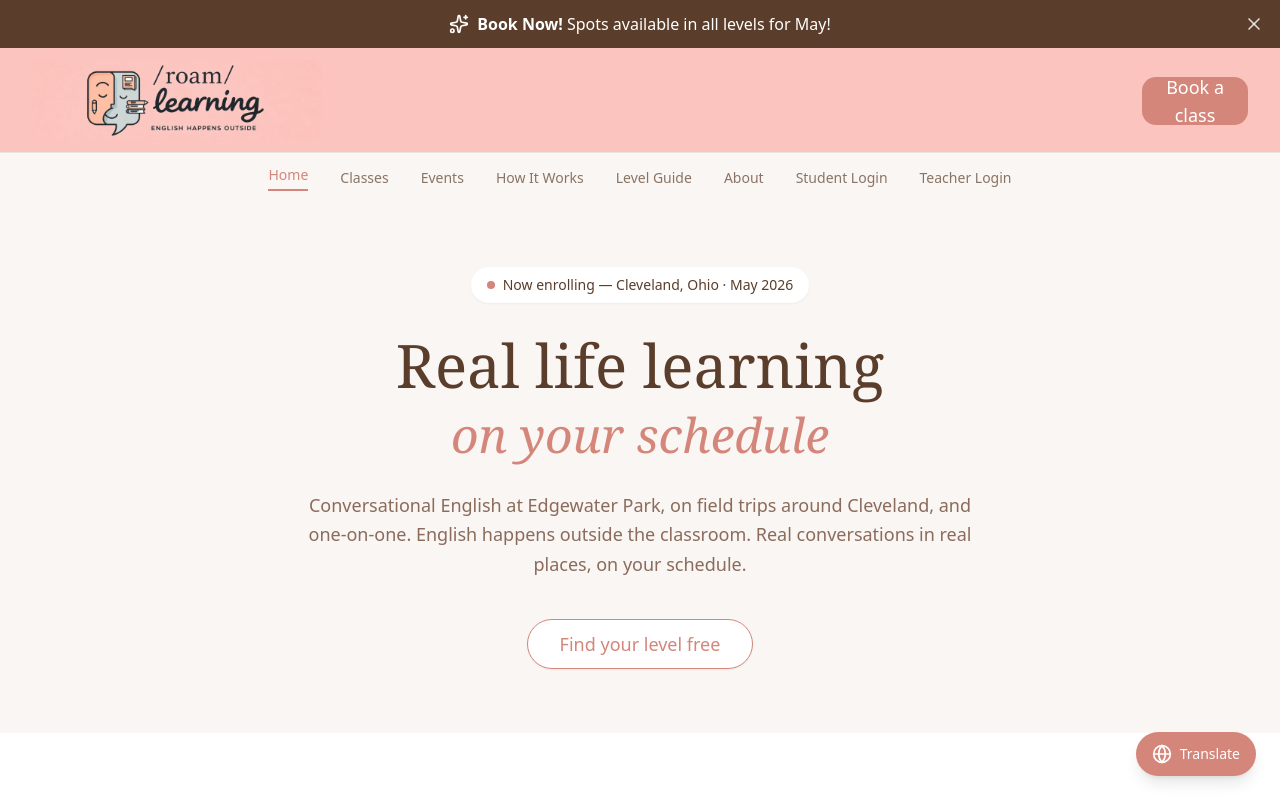
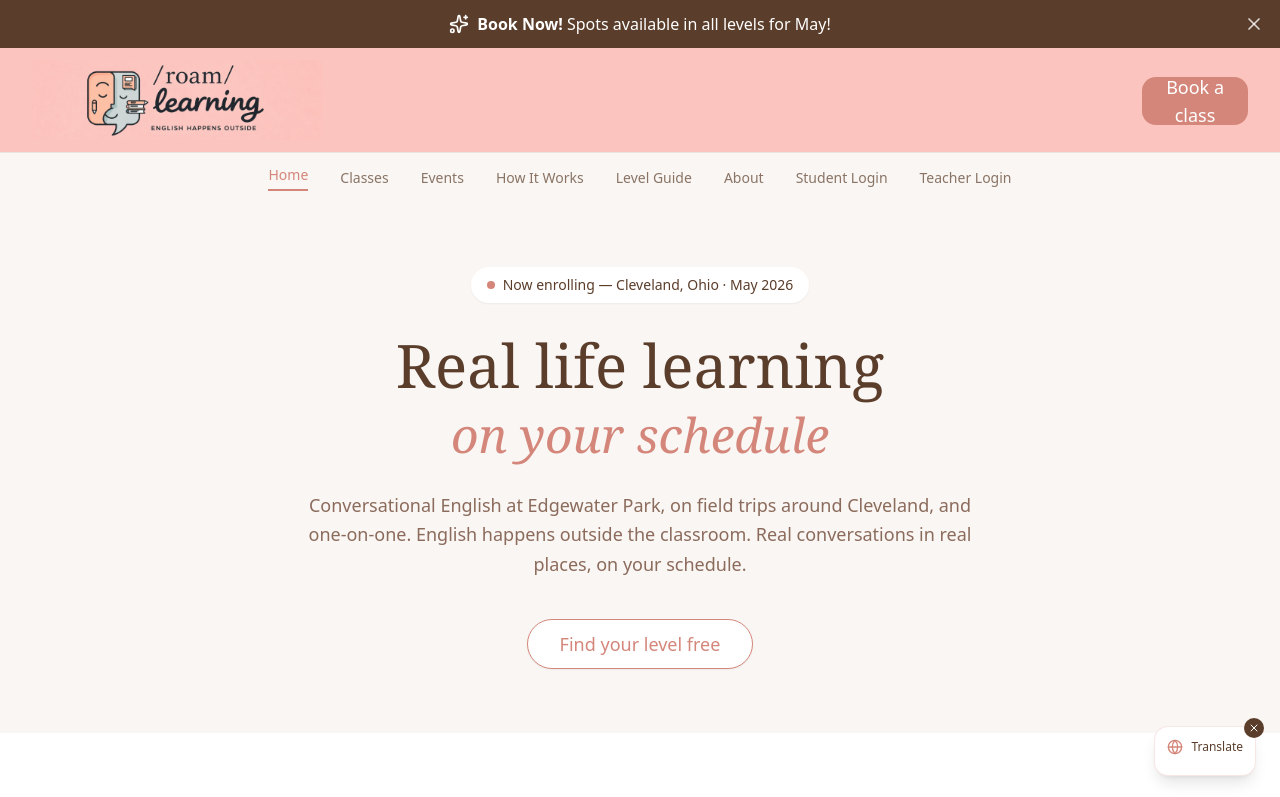
Before and after one commit to roamlearning/Roam, a React (Vite) app: page / in a window 1280 px wide. Shown: the top 797 px of the page. Built offline with nearby package versions, Linux system fonts and the light colour scheme.

Commit message:
Fix Google Translate integration

```diff
--- a/src/App.tsx
+++ b/src/App.tsx
@@ -1,9 +1,8 @@
 import { BrowserRouter as Router, Routes, Route, Link, useLocation } from 'react-router-dom';
-import React, { useState } from 'react';
+import React, { useState, useEffect } from 'react';
 import { Menu, X, Globe, Check, Clock, Users, Calendar, Sparkles, Lock, MessageCircle, BookOpen, Headphones, PenTool, ArrowRight, RotateCcw, MapPin, UsersRound, PartyPopper, Mail, Phone } from 'lucide-react';
 import { Button } from '@/components/ui/button';
 import { Accordion, AccordionContent, AccordionItem, AccordionTrigger } from '@/components/ui/accordion';
-import { Dialog, DialogContent, DialogHeader, DialogTitle } from '@/components/ui/dialog';
 import './App.css';
 
 // Navigation Component - Logo banner style
@@ -113,59 +112,56 @@ function Navigation() {
   );
 }
 
-// Floating Translate Button with More Languages
-function FloatingTranslateButton() {
-  const [isOpen, setIsOpen] = useState(false);
-  const languages = [
-    { code: 'es', name: 'Español' },
-    { code: 'fr', name: 'Français' },
-    { code: 'de', name: 'Deutsch' },
-    { code: 'zh', name: '中文' },
-    { code: 'ar', name: 'العربية' },
-    { code: 'hi', name: 'हिन्दी' },
-    { code: 'pt', name: 'Português' },
-    { code: 'ru', name: 'Русский' },
-    { code: 'tr', name: 'Türkçe' },
-    { code: 'ja', name: '日本語' },
-    { code: 'ko', name: '한국어' },
-    { code: 'it', name: 'Italiano' },
-    { code: 'pl', name: 'Polski' },
-    { code: 'uk', name: 'Українська' },
-    { code: 'vi', name: 'Tiếng Việt' },
-    { code: 'th', name: 'ไทย' },
-  ];
+// Google Translate Widget
+function GoogleTranslateWidget() {
+  const [isVisible, setIsVisible] = useState(true);
+
+  useEffect(() => {
+    // Add Google Translate script
+    const addScript = () => {
+      const script = document.createElement('script');
+      script.src = '//translate.google.com/translate_a/element.js?cb=googleTranslateElementInit';
+      script.async = true;
+      document.body.appendChild(script);
+    };
+
+    // Define the callback function
+    (window as any).googleTranslateElementInit = () => {
+      new (window as any).google.translate.TranslateElement(
+        {
+          pageLanguage: 'en',
+          includedLanguages: 'es,fr,de,zh-CN,ar,hi,pt,ru,tr,ja,ko,it,pl,uk,vi,th',
+          layout: (window as any).google.translate.TranslateElement.InlineLayout.SIMPLE,
+        },
+        'google_translate_element'
+      );
+    };
+
+    addScript();
+  }, []);
+
+  if (!isVisible) return null;
 
   return (
     <div className="fixed bottom-6 right-6 z-50">
-      <Dialog open={isOpen} onOpenChange={setIsOpen}>
-        <DialogContent className="sm:max-w-[400px] max-h-[80vh] overflow-y-auto">
-          <DialogHeader>
-            <DialogTitle className="text-center text-[#5a3d2a]">Translate to your language</DialogTitle>
-          </DialogHeader>
-          <div className="grid grid-cols-2 gap-2 mt-4">
-            {languages.map((lang) => (
-              <button
-                key={lang.code}
-                onClick={() => {
-                  alert(`Translating to ${lang.name}... (Google Translate integration would go here)`);
-                  setIsOpen(false);
-                }}
-                className="p-3 text-sm rounded-lg bg-[#faf6f3] hover:bg-[#d4867a] hover:text-white transition-colors text-[#5a3d2a]"
-              >
-                {lang.name}
-              </button>
-            ))}
+      <div className="relative">
+        {/* Close button */}
+        <button
+          onClick={() => setIsVisible(false)}
+          className="absolute -top-2 -right-2 bg-[#5a3d2a] text-white rounded-full p-1 hover:bg-[#3d2a1d] transition-colors z-10"
+        >
+          <X className="h-3 w-3" />
+        </button>
+
+        {/* Google Translate Element */}
+        <div className="bg-white rounded-xl shadow-lg p-3 border border-[#d4867a]/20">
+          <div className="flex items-center gap-2 mb-2">
+            <Globe className="h-4 w-4 text-[#d4867a]" />
+            <span className="text-xs font-medium text-[#5a3d2a]">Translate</span>
           </div>
-        </DialogContent>
-      </Dialog>
-
-      <button
-        onClick={() => setIsOpen(true)}
-        className="flex items-center gap-2 bg-[#d4867a] hover:bg-[#c2756a] text-white px-4 py-3 rounded-full shadow-lg hover:shadow-xl transition-all duration-300 group"
-      >
-        <Globe className="h-5 w-5 group-hover:rotate-12 transition-transform" />
-        <span className="text-sm font-medium hidden sm:inline">Translate</span>
-      </button>
+          <div id="google_translate_element" className="[&>div]:!border-0 [&_.goog-te-gadget]:!text-[#5a3d2a] [&_.goog-te-gadget-simple]:!border-[#d4867a] [&_.goog-te-gadget-simple]:!rounded-lg [&_.goog-te-gadget-simple]:!bg-[#faf6f3]" />
+        </div>
+      </div>
     </div>
   );
 }
@@ -1930,7 +1926,7 @@ function App() {
           </Routes>
         </main>
         <Footer />
-        <FloatingTranslateButton />
+        <GoogleTranslateWidget />
       </div>
     </Router>
   );
```
